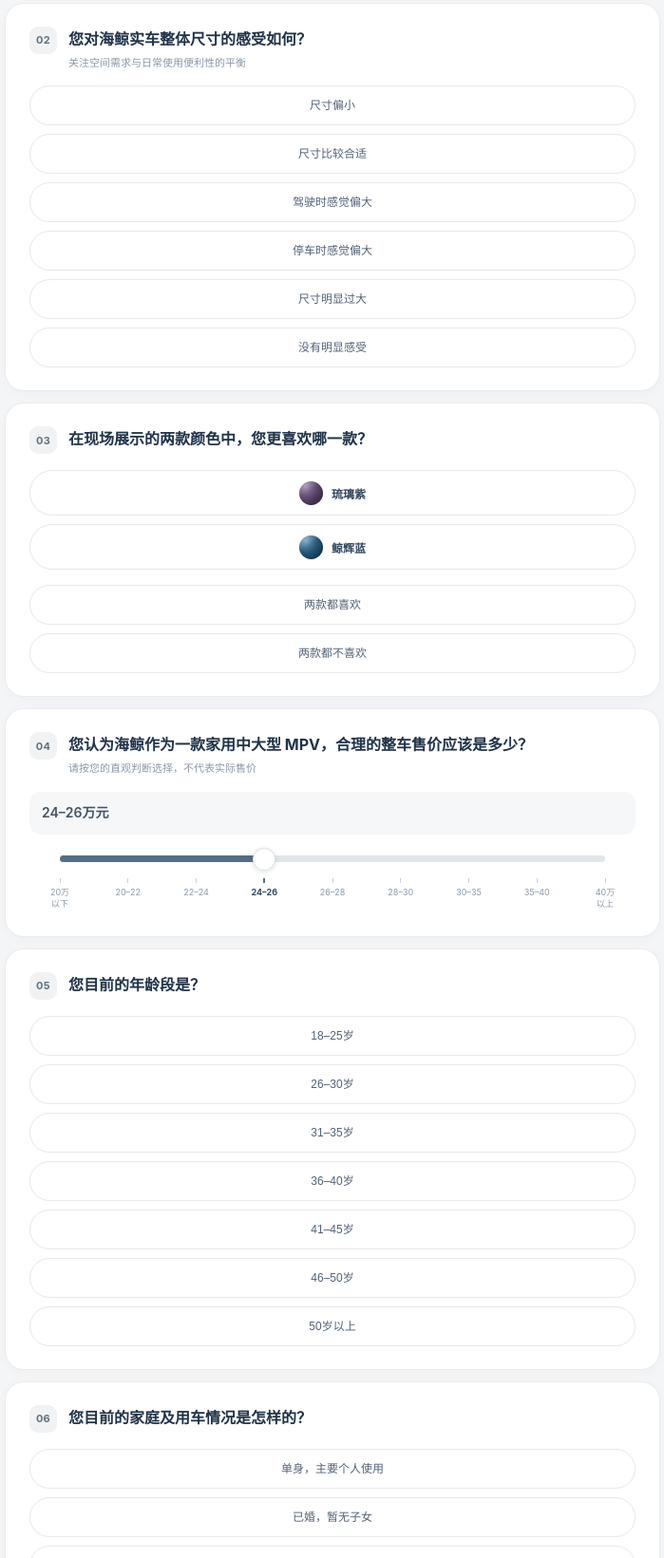
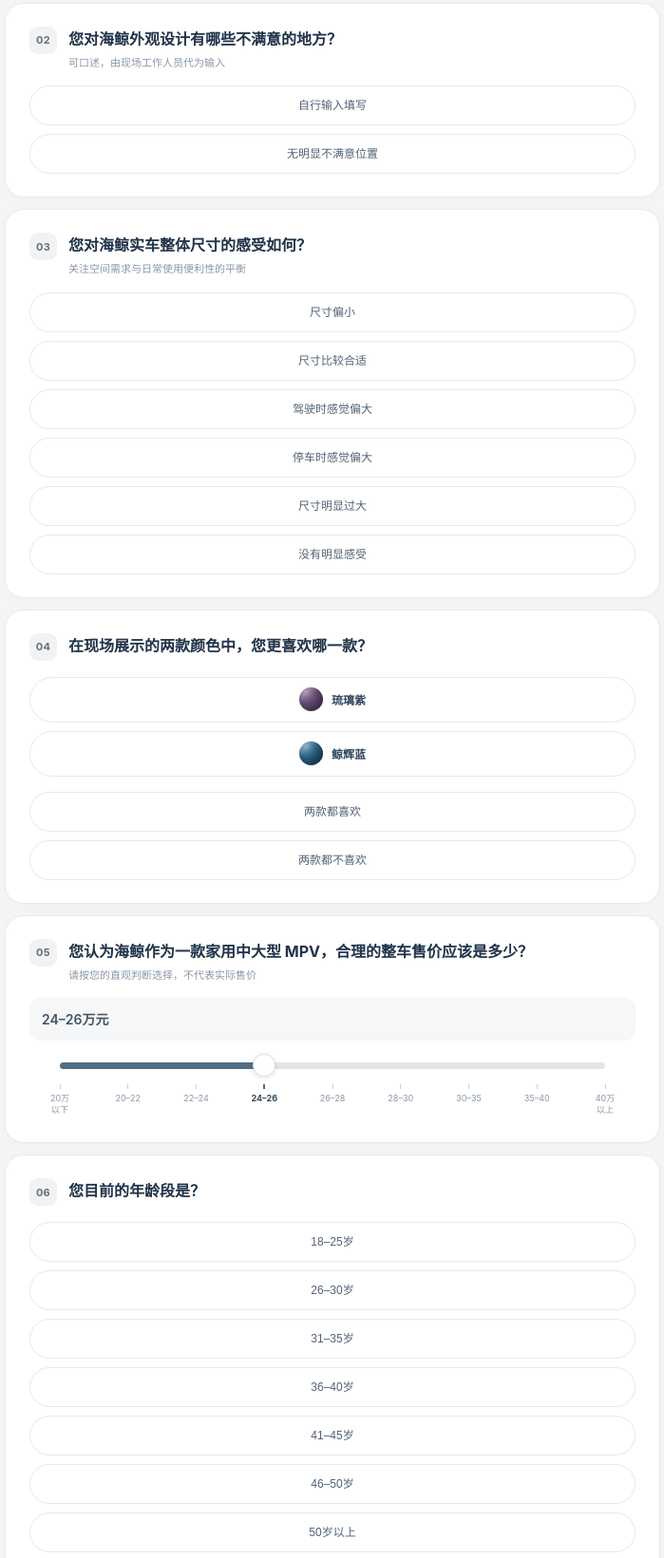
Before and after one commit to zeasonrules-arch/MYGZ, a plain HTML site: page index.html in a window 1280 px wide. Shown: the part 546-2187 px from the top of the page at 95% size, without its empty margins (290-989 px from the left). Drawn offline with Linux system fonts and the light colour scheme.

Commit message:
Add files via upload

```diff
--- a/index.html
+++ b/index.html
@@ -32,6 +32,7 @@ input[type=range]:focus-visible{outline:2px solid #8da9bc;outline-offset:3px;bor
 .pills{display:grid;grid-template-columns:minmax(0,1fr);gap:9px;margin-top:16px}
 .pill{width:100%;min-height:42px;border:1px solid var(--line);background:#fff;color:#526276;padding:10px 11px;border-radius:999px;font-size:12px;line-height:1.35;cursor:pointer;transition:background .18s,border-color .18s,color .18s;display:flex;align-items:center;justify-content:center;text-align:center}
 .pill.selected{background:#edf2f5;border-color:#8198a9;color:#344b5c;font-weight:650}
+#q2Text{width:100%;min-height:92px;margin:0;padding:12px 13px;border:1px solid var(--line);border-radius:12px;background:#fff;color:var(--ink);font:inherit;font-size:14px;line-height:1.5;resize:vertical}#q2Text::placeholder{color:#8a98a8}#q2Text:focus-visible{outline:2px solid #8da9bc;outline-offset:2px}
 .colors{display:grid;grid-template-columns:minmax(0,1fr);gap:9px;margin-top:16px}
 .color{width:100%;min-height:48px;border:1px solid var(--line);border-radius:999px;padding:8px 14px;background:white;display:flex;align-items:center;justify-content:center;gap:9px;cursor:pointer;transition:background .18s,border-color .18s,color .18s}
 .swatch{width:25px;height:25px;flex:0 0 25px;border-radius:50%;margin:0;position:relative;overflow:hidden;box-shadow:inset 0 0 0 1px #00000018,0 1px 3px #00000012}
@@ -72,61 +73,70 @@ input[type=range]:focus-visible{outline:2px solid #8da9bc;outline-offset:3px;bor
 </section>
 
 <section class="card">
- <div class="qhead"><div class="num">02</div><div><h2>您对海鲸实车整体尺寸的感受如何？</h2><div class="hint">关注空间需求与日常使用便利性的平衡</div></div></div>
+ <div class="qhead"><div class="num">02</div><div><h2>您对海鲸外观设计有哪些不满意的地方？</h2><div class="hint">可口述，由现场工作人员代为输入</div></div></div>
  <div class="pills" data-options="q2">
-  <button class="pill" data-group="q2" data-index="0">尺寸偏小</button>
-  <button class="pill" data-group="q2" data-index="1">尺寸比较合适</button>
-  <button class="pill" data-group="q2" data-index="2">驾驶时感觉偏大</button>
-  <button class="pill" data-group="q2" data-index="3">停车时感觉偏大</button>
-  <button class="pill" data-group="q2" data-index="4">尺寸明显过大</button>
-  <button class="pill" data-group="q2" data-index="5">没有明显感受</button>
+  <button class="pill" data-group="q2" data-index="0">自行输入填写</button>
+  <textarea id="q2Text" aria-label="外观不满意的地方" placeholder="请填写您对外观不满意的地方" hidden></textarea>
+  <button class="pill" data-group="q2" data-index="1">无明显不满意位置</button>
  </div>
 </section>
 
 <section class="card">
- <div class="qhead"><div class="num">03</div><div><h2>在现场展示的两款颜色中，您更喜欢哪一款？</h2></div></div>
- <div class="colors">
-  <button class="color" data-group="q3" data-value="琉璃紫"><span class="swatch" style="background:radial-gradient(ellipse at 28% 20%,#a58eae 0%,#80688e 20%,#624b73 43%,#483653 68%,#30243d 100%)"></span><strong>琉璃紫</strong></button>
-  <button class="color" data-group="q3" data-value="鲸辉蓝"><span class="swatch" style="background:radial-gradient(ellipse at 28% 20%,#79a2bb 0%,#477d9e 22%,#285a79 46%,#193f5a 72%,#102b40 100%)"></span><strong>鲸辉蓝</strong></button>
- </div>
- <div class="pills">
-  <button class="pill" data-group="q3" data-value="两款都喜欢">两款都喜欢</button>
-  <button class="pill" data-group="q3" data-value="两款都不喜欢">两款都不喜欢</button>
+ <div class="qhead"><div class="num">03</div><div><h2>您对海鲸实车整体尺寸的感受如何？</h2><div class="hint">关注空间需求与日常使用便利性的平衡</div></div></div>
+ <div class="pills" data-options="q3">
+  <button class="pill" data-group="q3" data-index="0">尺寸偏小</button>
+  <button class="pill" data-group="q3" data-index="1">尺寸比较合适</button>
+  <button class="pill" data-group="q3" data-index="2">驾驶时感觉偏大</button>
+  <button class="pill" data-group="q3" data-index="3">停车时感觉偏大</button>
+  <button class="pill" data-group="q3" data-index="4">尺寸明显过大</button>
+  <button class="pill" data-group="q3" data-index="5">没有明显感受</button>
  </div>
 </section>
 
 <section class="card">
- <div class="qhead"><div class="num">04</div><div><h2>您认为海鲸作为一款家用中大型 MPV，合理的整车售价应该是多少？</h2><div class="hint">请按您的直观判断选择，不代表实际售价</div></div></div>
- <div class="value" id="v4" aria-live="polite">24–26万元</div>
- <div class="range-wrap"><div class="range-track"></div><input aria-label="合理售价" id="q4" type="range" min="0" max="8" step="1" value="3"></div>
- <div class="scale price" data-scale="q4"><span>20万<br>以下</span><span>20–22</span><span>22–24</span><span>24–26</span><span>26–28</span><span>28–30</span><span>30–35</span><span>35–40</span><span>40万<br>以上</span></div>
-</section>
-
-<section class="card">
- <div class="qhead"><div class="num">05</div><div><h2>您目前的年龄段是？</h2></div></div>
+ <div class="qhead"><div class="num">04</div><div><h2>在现场展示的两款颜色中，您更喜欢哪一款？</h2></div></div>
+ <div class="colors">
+  <button class="color" data-group="q4" data-value="琉璃紫"><span class="swatch" style="background:radial-gradient(ellipse at 28% 20%,#a58eae 0%,#80688e 20%,#624b73 43%,#483653 68%,#30243d 100%)"></span><strong>琉璃紫</strong></button>
+  <button class="color" data-group="q4" data-value="鲸辉蓝"><span class="swatch" style="background:radial-gradient(ellipse at 28% 20%,#79a2bb 0%,#477d9e 22%,#285a79 46%,#193f5a 72%,#102b40 100%)"></span><strong>鲸辉蓝</strong></button>
+ </div>
  <div class="pills">
-  <button class="pill" data-group="q5" data-index="0">18–25岁</button><button class="pill" data-group="q5" data-index="1">26–30岁</button>
-  <button class="pill" data-group="q5" data-index="2">31–35岁</button><button class="pill" data-group="q5" data-index="3">36–40岁</button>
-  <button class="pill" data-group="q5" data-index="4">41–45岁</button><button class="pill" data-group="q5" data-index="5">46–50岁</button>
-  <button class="pill" data-group="q5" data-index="6">50岁以上</button>
+  <button class="pill" data-group="q4" data-value="两款都喜欢">两款都喜欢</button>
+  <button class="pill" data-group="q4" data-value="两款都不喜欢">两款都不喜欢</button>
  </div>
 </section>
 
 <section class="card">
- <div class="qhead"><div class="num">06</div><div><h2>您目前的家庭及用车情况是怎样的？</h2></div></div>
+ <div class="qhead"><div class="num">05</div><div><h2>您认为海鲸作为一款家用中大型 MPV，合理的整车售价应该是多少？</h2><div class="hint">请按您的直观判断选择，不代表实际售价</div></div></div>
+ <div class="value" id="v5" aria-live="polite">24–26万元</div>
+ <div class="range-wrap"><div class="range-track"></div><input aria-label="合理售价" id="q5" type="range" min="0" max="8" step="1" value="3"></div>
+ <div class="scale price" data-scale="q5"><span>20万<br>以下</span><span>20–22</span><span>22–24</span><span>24–26</span><span>26–28</span><span>28–30</span><span>30–35</span><span>35–40</span><span>40万<br>以上</span></div>
+</section>
+
+<section class="card">
+ <div class="qhead"><div class="num">06</div><div><h2>您目前的年龄段是？</h2></div></div>
  <div class="pills">
-  <button class="pill" data-group="q6" data-index="0">单身，主要个人使用</button><button class="pill" data-group="q6" data-index="1">已婚，暂无子女</button>
-  <button class="pill" data-group="q6" data-index="2">已婚，有1名子女</button><button class="pill" data-group="q6" data-index="3">已婚，有2名及以上子女</button>
-  <button class="pill" data-group="q6" data-index="4">与父母共同生活，多人出行</button><button class="pill" data-group="q6" data-index="5">其他</button>
+  <button class="pill" data-group="q6" data-index="0">18–25岁</button><button class="pill" data-group="q6" data-index="1">26–30岁</button>
+  <button class="pill" data-group="q6" data-index="2">31–35岁</button><button class="pill" data-group="q6" data-index="3">36–40岁</button>
+  <button class="pill" data-group="q6" data-index="4">41–45岁</button><button class="pill" data-group="q6" data-index="5">46–50岁</button>
+  <button class="pill" data-group="q6" data-index="6">50岁以上</button>
  </div>
 </section>
 
 <section class="card">
- <div class="qhead"><div class="num">07</div><div><h2>您目前的购车计划及 MPV 消费需求属于哪种情况？</h2></div></div>
+ <div class="qhead"><div class="num">07</div><div><h2>您目前的家庭及用车情况是怎样的？</h2></div></div>
  <div class="pills">
-  <button class="pill" data-group="q7" data-index="0">已有MPV，计划近期换购</button><button class="pill" data-group="q7" data-index="1">轿车/SUV换购MPV</button>
-  <button class="pill" data-group="q7" data-index="2">计划增购MPV</button><button class="pill" data-group="q7" data-index="3">未来1年内购车，车型未定</button>
-  <button class="pill" data-group="q7" data-index="4">未来1–3年有购车计划</button><button class="pill" data-group="q7" data-index="5">暂无计划，仅了解产品</button>
+  <button class="pill" data-group="q7" data-index="0">单身，主要个人使用</button><button class="pill" data-group="q7" data-index="1">已婚，暂无子女</button>
+  <button class="pill" data-group="q7" data-index="2">已婚，有1名子女</button><button class="pill" data-group="q7" data-index="3">已婚，有2名及以上子女</button>
+  <button class="pill" data-group="q7" data-index="4">与父母共同生活，多人出行</button><button class="pill" data-group="q7" data-index="5">其他</button>
+ </div>
+</section>
+
+<section class="card">
+ <div class="qhead"><div class="num">08</div><div><h2>您目前的购车计划及 MPV 消费需求属于哪种情况？</h2></div></div>
+ <div class="pills">
+  <button class="pill" data-group="q8" data-index="0">已有MPV，计划近期换购</button><button class="pill" data-group="q8" data-index="1">轿车/SUV换购MPV</button>
+  <button class="pill" data-group="q8" data-index="2">计划增购MPV</button><button class="pill" data-group="q8" data-index="3">未来1年内购车，车型未定</button>
+  <button class="pill" data-group="q8" data-index="4">未来1–3年有购车计划</button><button class="pill" data-group="q8" data-index="5">暂无计划，仅了解产品</button>
  </div>
 </section>
 
@@ -171,17 +181,18 @@ input[type=range]:focus-visible{outline:2px solid #8da9bc;outline-offset:3px;bor
 <script>
 const labels={
  q1:["非常不喜欢","不太喜欢","一般","比较喜欢","非常喜欢"],
- q2:["尺寸偏小，希望车身更大、获得更充裕的空间","尺寸比较合适，空间与灵活性比较均衡","尺寸偏大，担心日常驾驶不够灵活","尺寸偏大，担心日常停车不方便","尺寸明显过大，影响日常使用","对尺寸没有明显感受"],
- q4:["20万元以下","20–22万元","22–24万元","24–26万元","26–28万元","28–30万元","30–35万元","35–40万元","40万元以上"],
- q5:["18–25岁","26–30岁","31–35岁","36–40岁","41–45岁","46–50岁","50岁以上"],
- q6:["单身，主要个人使用","已婚，暂无子女","已婚，有1名子女","已婚，有2名及以上子女","与父母共同生活，有多人出行需求","其他"],
- q7:["已有MPV，计划近期换购","目前驾驶轿车/SUV，计划换购MPV","目前驾驶轿车/SUV，有增购MPV计划","未来1年内有购车计划，但车型尚未确定","未来1–3年有购车计划","暂无购车计划，仅了解产品"]
+ q2:["自行输入填写","无明显不满意位置"],
+ q3:["尺寸偏小，希望车身更大、获得更充裕的空间","尺寸比较合适，空间与灵活性比较均衡","尺寸偏大，担心日常驾驶不够灵活","尺寸偏大，担心日常停车不方便","尺寸明显过大，影响日常使用","对尺寸没有明显感受"],
+ q5:["20万元以下","20–22万元","22–24万元","24–26万元","26–28万元","28–30万元","30–35万元","35–40万元","40万元以上"],
+ q6:["18–25岁","26–30岁","31–35岁","36–40岁","41–45岁","46–50岁","50岁以上"],
+ q7:["单身，主要个人使用","已婚，暂无子女","已婚，有1名子女","已婚，有2名及以上子女","与父母共同生活，有多人出行需求","其他"],
+ q8:["已有MPV，计划近期换购","目前驾驶轿车/SUV，计划换购MPV","目前驾驶轿车/SUV，有增购MPV计划","未来1年内有购车计划，但车型尚未确定","未来1–3年有购车计划","暂无购车计划，仅了解产品"]
 };
-const keys=["q1","q2","q3","q4","q5","q6","q7"];
-const answers={q3:""};
+const keys=["q1","q2","q3","q4","q5","q6","q7","q8"];
+const answers={q4:""};
 const $=id=>document.getElementById(id);
 function update(){
- ["q1","q4"].forEach(k=>{
+ ["q1","q5"].forEach(k=>{
   const input=$(k), value=Number(input.value), min=Number(input.min), max=Number(input.max), index=value-min;
   answers[k]=labels[k][index];
   $("v"+k.slice(1)).textContent=k==="q1"?value+" · "+answers[k]:answers[k];
@@ -190,7 +201,7 @@ function update(){
   document.querySelectorAll('[data-scale="'+k+'"] span').forEach((mark,i)=>mark.classList.toggle("active",i===index));
  });
 }
-["q1","q4"].forEach(k=>{
+["q1","q5"].forEach(k=>{
  $(k).addEventListener("input",update);
  const marks=[...document.querySelectorAll('[data-scale="'+k+'"] span')];
  marks.forEach((mark,i)=>{
@@ -202,7 +213,12 @@ document.querySelectorAll("[data-group]").forEach(b=>{
  b.setAttribute("aria-pressed","false");
  b.addEventListener("click",()=>{
   const group=b.dataset.group;
-  answers[group]=group==="q3"?b.dataset.value:labels[group][Number(b.dataset.index)];
+  answers[group]=group==="q4"?b.dataset.value:labels[group][Number(b.dataset.index)];
+  if(group==="q2"){
+   const text=$("q2Text"), manual=b.dataset.index==="0";
+   text.hidden=!manual;
+   if(manual){text.focus();}else{text.value="";}
+  }
   document.querySelectorAll("[data-group='"+group+"']").forEach(x=>{x.classList.toggle("selected",x===b);x.setAttribute("aria-pressed",String(x===b));});
  });
 });
@@ -246,10 +262,10 @@ function setCount(){$("recordCount").textContent=getRecords().length}
 function csvCell(v){return '"'+String(v??"").replace(/"/g,'""')+'"'}
 $("submit").addEventListener("click",()=>{
  if(submitted)return;
- const missing=keys.find(k=>!answers[k]);
+ const missing=keys.find(k=>!answers[k]||(k==="q2"&&answers[k]===labels.q2[0]&&!$("q2Text").value.trim()));
  if(missing){alert("请先完成第 "+missing.slice(1)+" 题。");const target=document.querySelector('[data-group="'+missing+'"]')||$(missing);if(target){target.closest(".card").scrollIntoView({behavior:"smooth",block:"center"});target.focus({preventScroll:true});}return;}
  const prize=prizes[Math.floor(Math.random()*prizes.length)];
- const record={提交时间:new Date().toLocaleString("zh-CN",{hour12:false}),外观评价:answers.q1,尺寸感受:answers.q2,颜色偏好:answers.q3,合理价格:answers.q4,年龄段:answers.q5,家庭情况:answers.q6,购车计划:answers.q7,中奖冰箱贴:prize+"色"};
+ const record={提交时间:new Date().toLocaleString("zh-CN",{hour12:false}),外观评价:answers.q1,外观不满意位置:answers.q2===labels.q2[0]?$("q2Text").value.trim():answers.q2,尺寸感受:answers.q3,颜色偏好:answers.q4,合理价格:answers.q5,年龄段:answers.q6,家庭情况:answers.q7,购车计划:answers.q8,中奖冰箱贴:prize+"色"};
  const records=getRecords();records.push(record);
  try{localStorage.setItem("my_survey_records",JSON.stringify(records))}
  catch(e){alert("本设备存储空间不足，请先导出已有记录。");return}
@@ -259,8 +275,9 @@ $("submit").addEventListener("click",()=>{
 $("next").addEventListener("click",()=>{
  if(!revealed)return;
  currentPrize=null;submitted=false;revealed=false;drawing=false;$("prizeSummary").hidden=true;$("prizeImage").removeAttribute("src");
- ["q1","q4"].forEach(k=>$(k).value=({q1:3,q4:3})[k]);
- ["q2","q3","q5","q6","q7"].forEach(k=>{
+ ["q1","q5"].forEach(k=>$(k).value=({q1:3,q5:3})[k]);
+ $("q2Text").value="";$("q2Text").hidden=true;
+ ["q2","q3","q4","q6","q7","q8"].forEach(k=>{
   answers[k]="";
   document.querySelectorAll("[data-group='"+k+"']").forEach(x=>{x.classList.remove("selected");x.setAttribute("aria-pressed","false");});
  });
@@ -269,7 +286,7 @@ $("next").addEventListener("click",()=>{
 function download(name,content,type){const blob=new Blob([content],{type});const url=URL.createObjectURL(blob);const a=document.createElement("a");a.href=url;a.download=name;a.click();setTimeout(()=>URL.revokeObjectURL(url),1000)}
 $("export").addEventListener("click",()=>{
  const r=getRecords();if(!r.length){alert("当前还没有问卷记录。");return}
- const cols=[...new Set(r.flatMap(x=>Object.keys(x)))];const csv="\uFEFF"+[cols.map(csvCell).join(","),...r.map(x=>cols.map(c=>csvCell(x[c])).join(","))].join("\r\n");
+ const cols=[...new Set(r.flatMap(x=>Object.keys(x)))];if(cols.includes("外观不满意位置")){cols.splice(cols.indexOf("外观不满意位置"),1);cols.splice(cols.indexOf("外观评价")+1,0,"外观不满意位置");}const csv="\uFEFF"+[cols.map(csvCell).join(","),...r.map(x=>cols.map(c=>csvCell(x[c])).join(","))].join("\r\n");
  download("海鲸MY_广州车展调研_"+new Date().toISOString().slice(0,10)+".csv",csv,"text/csv;charset=utf-8");
 });
 $("backup").addEventListener("click",()=>{const r=getRecords();if(!r.length){alert("当前还没有问卷记录。");return}download("海鲸MY_调研备份.json",JSON.stringify(r,null,2),"application/json")});
```
